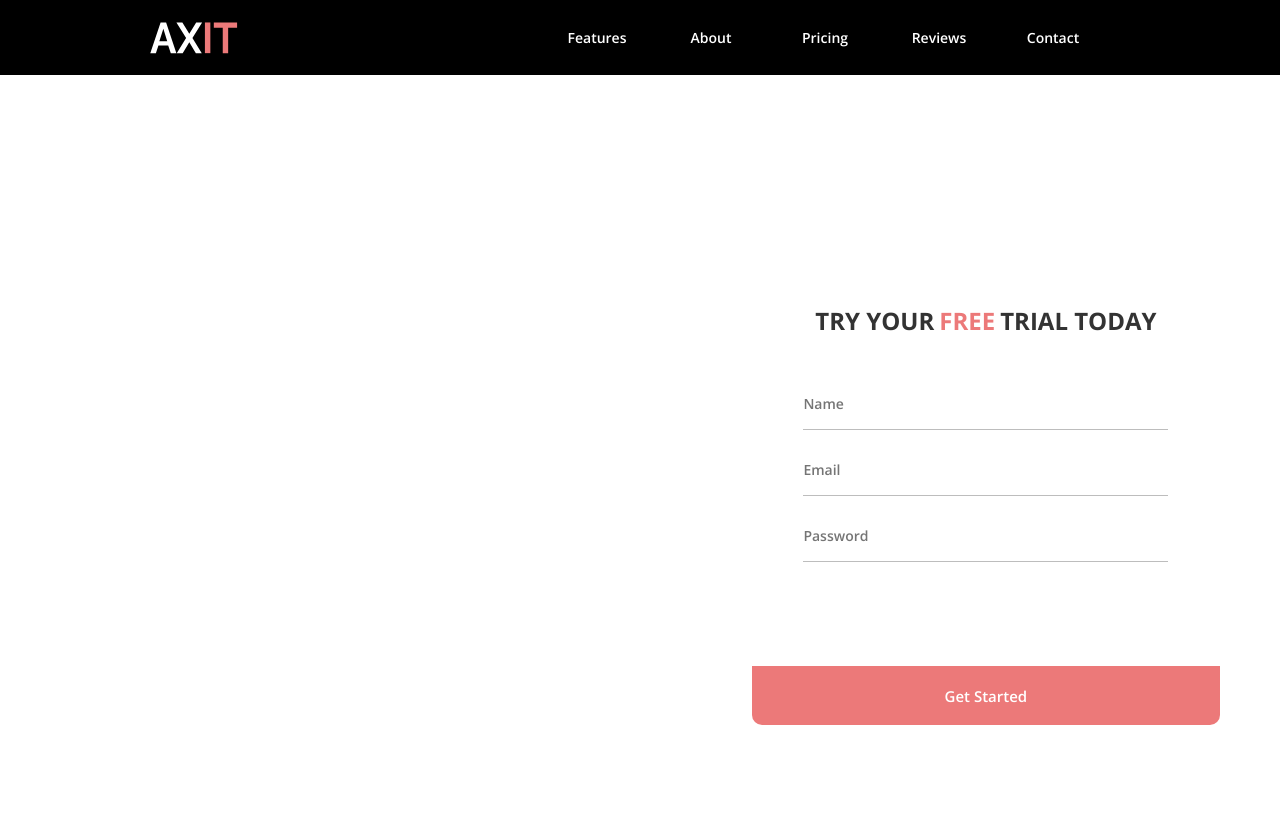
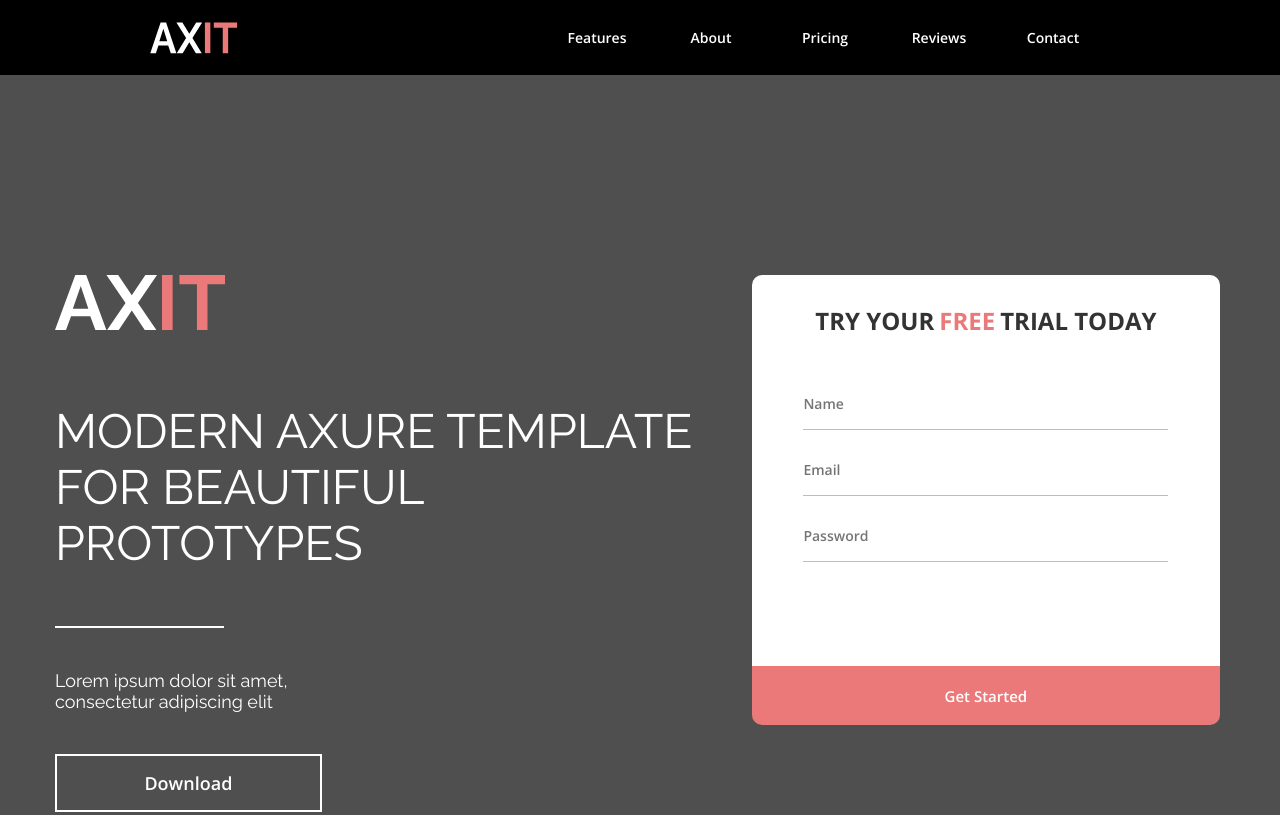
Before and after one commit to sashabely221100/AwesomePage-Layout, a plain HTML site: page index.html in a window 1280 px wide. Shown: the top 815 px of the page. Drawn offline with nearby package versions, Linux system fonts and the light colour scheme; the site is published under a folder, as on GitHub Pages, so addresses that start at the root find nothing.

Commit message:
fixed relative paths

```diff
--- a/index.html
+++ b/index.html
@@ -34,7 +34,7 @@
     <main class="main">
         <div class="main__content">
             <div class="main__content--left">
-                <img class="main__content__logo" src="/images/landing/bigLogo.svg" alt="">
+                <img class="main__content__logo" src="./images/landing/bigLogo.svg" alt="">
                 <h1 class="main__content__title">
                     MODERN AXURE TEMPLATE FOR BEAUTIFUL PROTOTYPES
                 </h1>
--- a/styles/landing.css
+++ b/styles/landing.css
@@ -84,7 +84,7 @@ body{
     width: 100%;
     height: 100%;
     filter: brightness(.5);
-    background-image: url(/images/landing/bg.png);
+    background-image: url(../images/landing/bg.png);
 }
 
 .main__content{
@@ -351,7 +351,7 @@ svg:hover path{
     width: 100%;
     height: 100%;
     filter: brightness(.4);
-    background-image: url(/images/landing/stylish-design-bg.png) ;
+    background-image: url(../images/landing/stylish-design-bg.png) ;
 
 }
 
```
